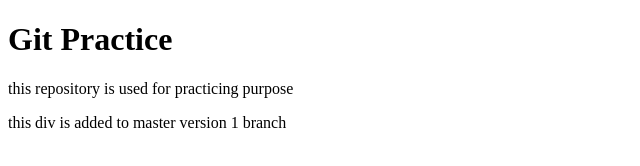
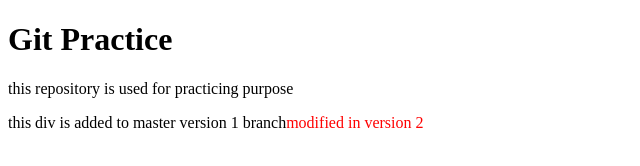
Before and after one commit to 190996Rohitkumar/practicerepo, a plain HTML site: page index.html in a window 1280 px wide. Shown: the whole page, without its empty margins (0-640 px from the left). Drawn offline with Linux system fonts and the light colour scheme.

Commit message:
span added

```diff
--- a/index.html
+++ b/index.html
@@ -10,7 +10,7 @@
     <h1>Git Practice</h1>
     <p>this repository is used for practicing purpose</p>
     <div>
-        <p>this div is added to master version 1 branch</p>
+        <p>this div is added to master version 1 branch<span style="color:red">modified in version 2</span></p>
     </div>
 </body>
 </html>
```
